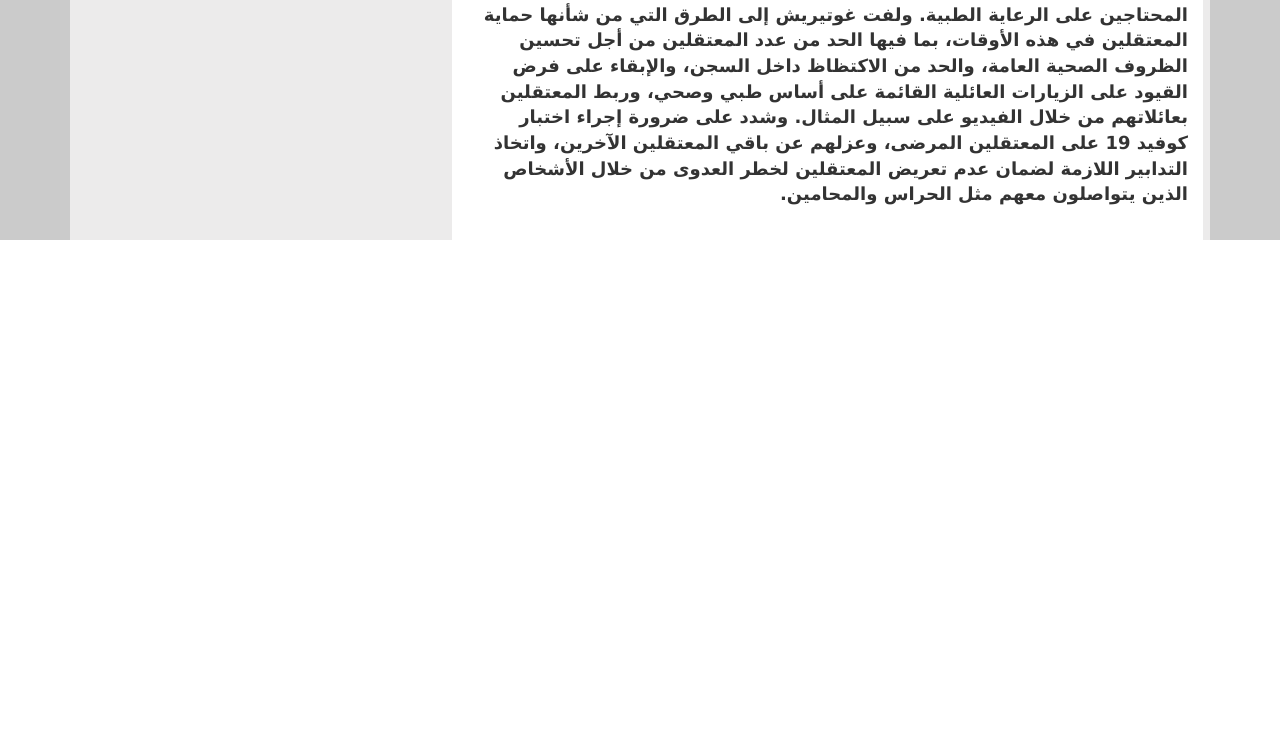
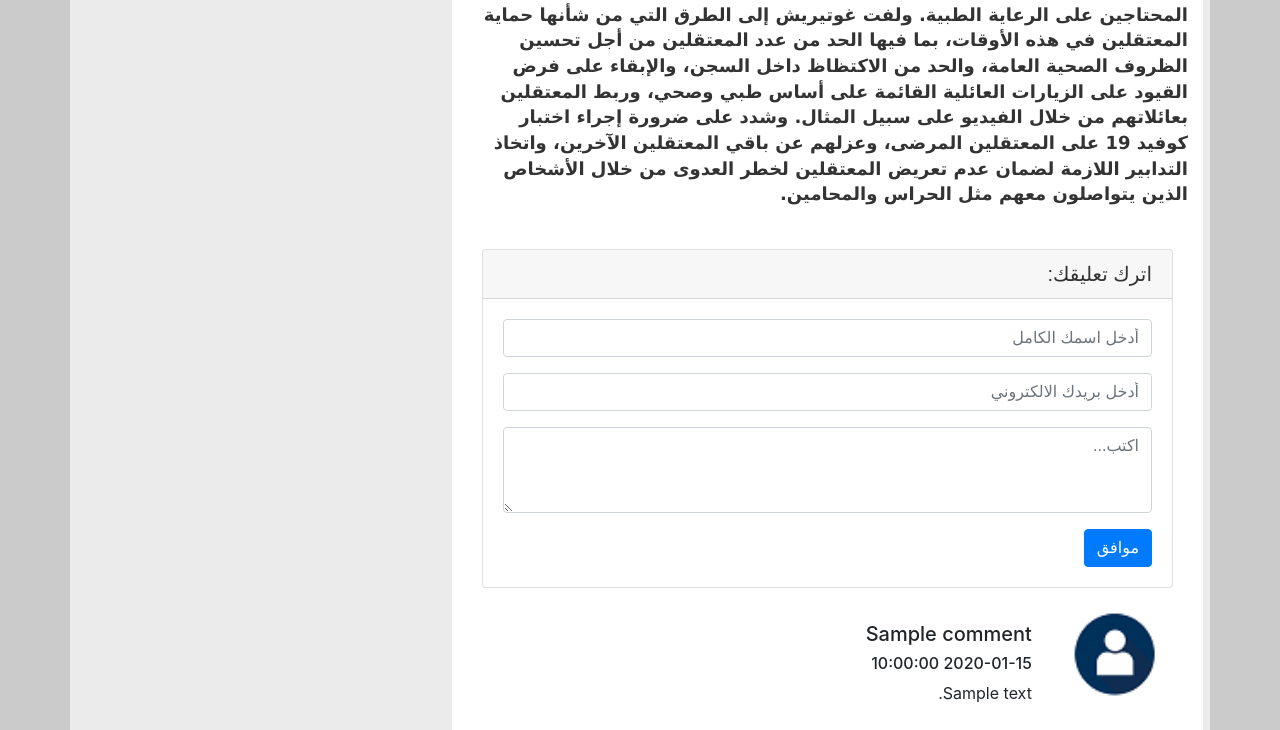
Before and after one commit to SuhairShareef/Columny, a PHP site: page /details.php?id=1 in a window 1280 px wide. Shown: the part 1200-1930 px from the top of the page. Before the commit the page ends 1440 px from the top, so only its background shows below. Run offline with PHP 8.4, Linux system fonts and the light colour scheme; data comes from the database, SQL or seed files in the repository; tables that the repository leaves empty or names only in its code hold one stand-in row (values such as "Sample post").

Commit message:
Add coment section + style

```diff
--- a/assets/details.css
+++ b/assets/details.css
@@ -55,3 +55,44 @@ hr {
     height: .3em;
     background: rgba(102, 102, 102, .5);
 }
+
+.media-body {
+    margin: 0;
+    font-family: -apple-system, BlinkMacSystemFont, "Segoe UI", Roboto, "Helvetica Neue", Arial, sans-serif, "Apple Color Emoji", "Segoe UI Emoji", "Segoe UI Symbol";
+    font-size: 1rem;
+    font-weight: 400;
+    line-height: 1.5;
+    color: #212529;
+    text-align: right;
+    background-color: #fff;
+    padding: 10px;
+}
+
+.name {
+    font-size: 1.25rem;
+    margin-bottom: .5rem;
+    font-family: inherit;
+    font-weight: 500;
+    line-height: 1.2;
+    color: inherit;
+}
+
+.user-img {
+    margin-left: 1rem!important;
+    vertical-align: middle;
+    border-style: none;
+}
+
+.date {
+    margin-bottom: .5rem;
+    font-family: inherit;
+    font-weight: 500;
+    line-height: 1.2;
+    color: inherit;
+}
+
+.content {
+    width: 100%;
+    overflow-wrap: break-word;
+    word-wrap: break-word;
+}
--- a/details.php
+++ b/details.php
@@ -1,6 +1,7 @@
 <?php
 session_start();
 require_once('includes/config.php');
+
 
 ?>
 
@@ -36,14 +37,13 @@ require_once('includes/config.php');
         <?php include('includes/urgent.php');?>
 
         <!-- Main Content -->
-        <div class="row main-content" style="fit-content">
+        <div class="row main-content" style="height:fit-content">
 
             <?php
                 if (!isset($_GET['id'])){
-                    header("location:index.php");
+                    header("location:home.php");
                 }
                 $id = $_GET['id'];
-
                 $query = "SELECT title, img, date, content FROM news WHERE id = $id";
 
                 $result = mysqli_query($con, $query);
@@ -58,7 +58,7 @@ require_once('includes/config.php');
             ?>
 
             <!-- Home Page -->
-            <div class="details main-news  col-md-8 h-100">
+            <div class="details main-news col-md-8" style="height:fit-content">
                 <div class="row" style="{height:12.5%; padding:10px}">
                     <img class="col-md-12 ad2" src="assets/img/ad2.png" alt="">
                 </div>
@@ -75,13 +75,57 @@ require_once('includes/config.php');
                 <div class="row news-content">
                     <?php echo $thisNews[3];?>
                 </div>
+                <div class="row comment-form">
+                    <!---Comment Section --->
+                    <div class="col-md-12">
+                        <div class="card my-4">
+                            <h5 class="card-header">اترك تعليقك: </h5>
+                            <div class="card-body">
+                                <form name="Comment" method="post" action="commentAdd.php">
+                                    <input type="hidden" name="id" value="<?php echo $_GET['id'];?>" />
+                                    <div class="form-group">
+                                        <input type="text" name="name" class="form-control"
+                                            placeholder="أدخل اسمك الكامل" required>
+                                    </div>
+                                    <div class="form-group">
+                                        <input type="email" name="email" class="form-control"
+                                            placeholder="أدخل بريدك الالكتروني" required>
+                                    </div>
+                                    <div class="form-group">
+                                        <textarea class="form-control" name="content" rows="3" placeholder="اكتب..."
+                                            required></textarea>
+                                    </div>
+                                    <button type="submit" class="btn btn-primary" name="submit">موافق</button>
+                                </form>
+                            </div>
+                        </div>
+                    </div>
+                </div>
+                <div class="row comment-section-view">
+                    <?php
+                    $id = $_GET['id'];
+                    $query = "SELECT name, content, date FROM comments WHERE newsId = $id";
+                    $result = mysqli_query($con, $query);
+
+                    while ($row = mysqli_fetch_array($result)) {
+                    ?>
+                    <div class="media col-md-12 ">
+                        <img class="d-flex w-100 col-md-2 rounded-circle user-img" src="assets/img/usericon.png" alt="">
+                        <div class="col-md-10 media-body">
+                            <div class="name"><?php echo htmlentities($row['name']);?></div>
+                            <div class="date"><?php echo htmlentities($row['date']);?></div>
+                            <div class="content"><?php echo htmlentities($row['content']);?></div>
+                        </div>
+                    </div>
+                    <?php } ?>
+                </div>
             </div>
-
             <!-- SideNav -->
             <?php include('includes/sidenav.php');?>
-
         </div>
     </div>
+    </div>
+
 
 
     <script src="https://code.jquery.com/jquery-3.3.1.slim.min.js"></script>
```
Also changed, not shown: commentAdd.php (added, +27 -0 lines), assets/img/usericon.png (added).
